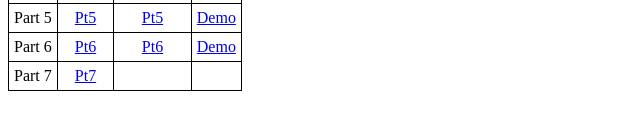
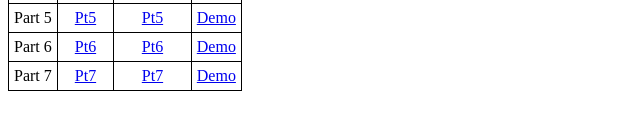
Before and after one commit to haveric/roguelikedev, a plain HTML site: page index.html in a window 1280 px wide. Shown: the part 168-298 px from the top of the page, 0-640 px from the left. Drawn offline with Linux system fonts and the light colour scheme.

Commit message:
Add links to part 7

```diff
--- a/index.html
+++ b/index.html
@@ -63,8 +63,8 @@
         <tr>
             <td>Part 7</td>
             <td><a href="https://github.com/haveric/roguelikedev/tree/master/python/pt7">Pt7</a></td>
-            <td><!--<a href="https://github.com/haveric/roguelikedev/tree/master/javascript/pt7">Pt7</a>--></td>
-            <td><!--<a href="http://www.ryanbreuer.com/roguelikedev/javascript/pt7/index.html">Demo</a>--></td>
+            <td><a href="https://github.com/haveric/roguelikedev/tree/master/javascript/pt7">Pt7</a></td>
+            <td><a href="http://www.ryanbreuer.com/roguelikedev/javascript/pt7/index.html">Demo</a></td>
         </tr>
     </table>
 </body>
```
